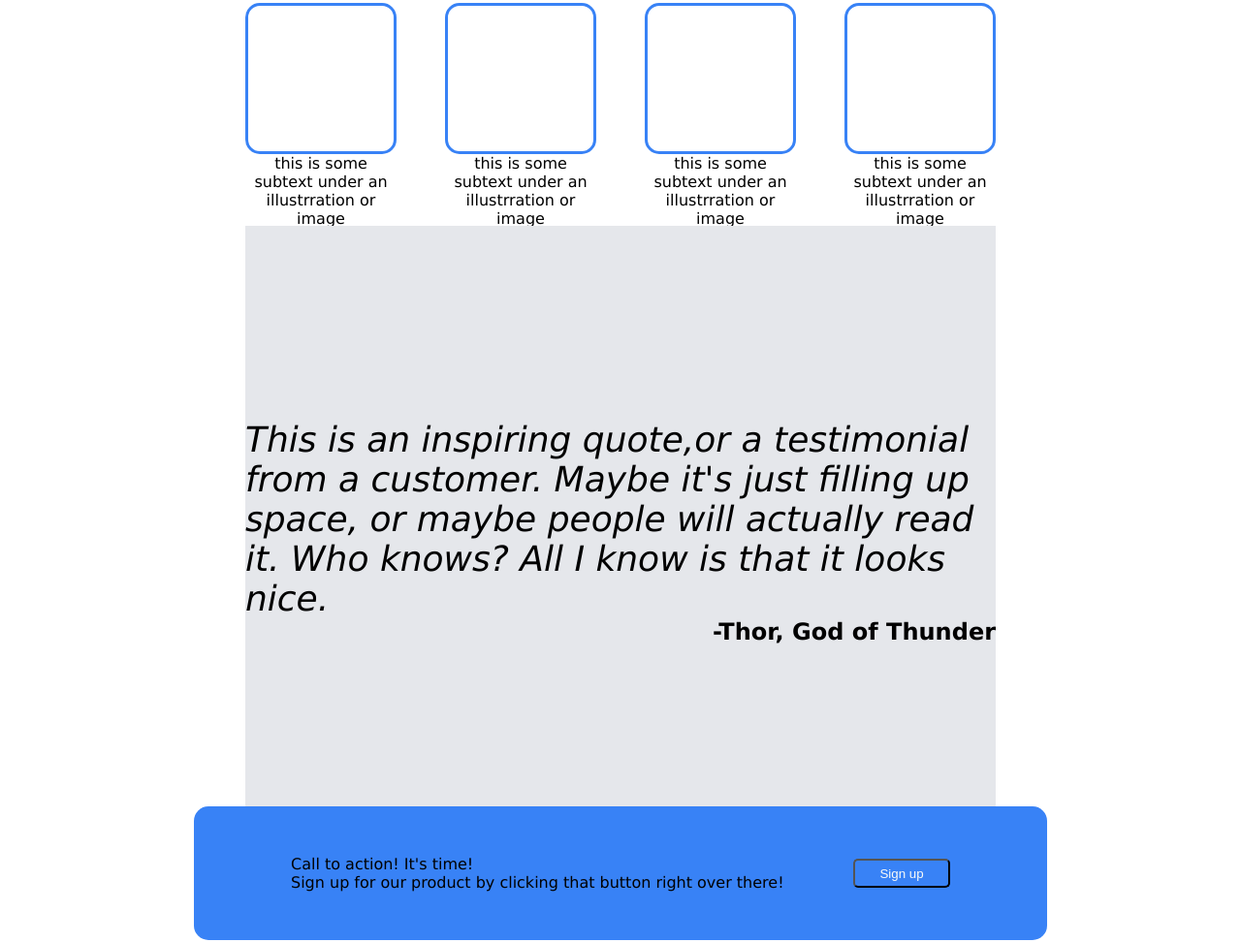
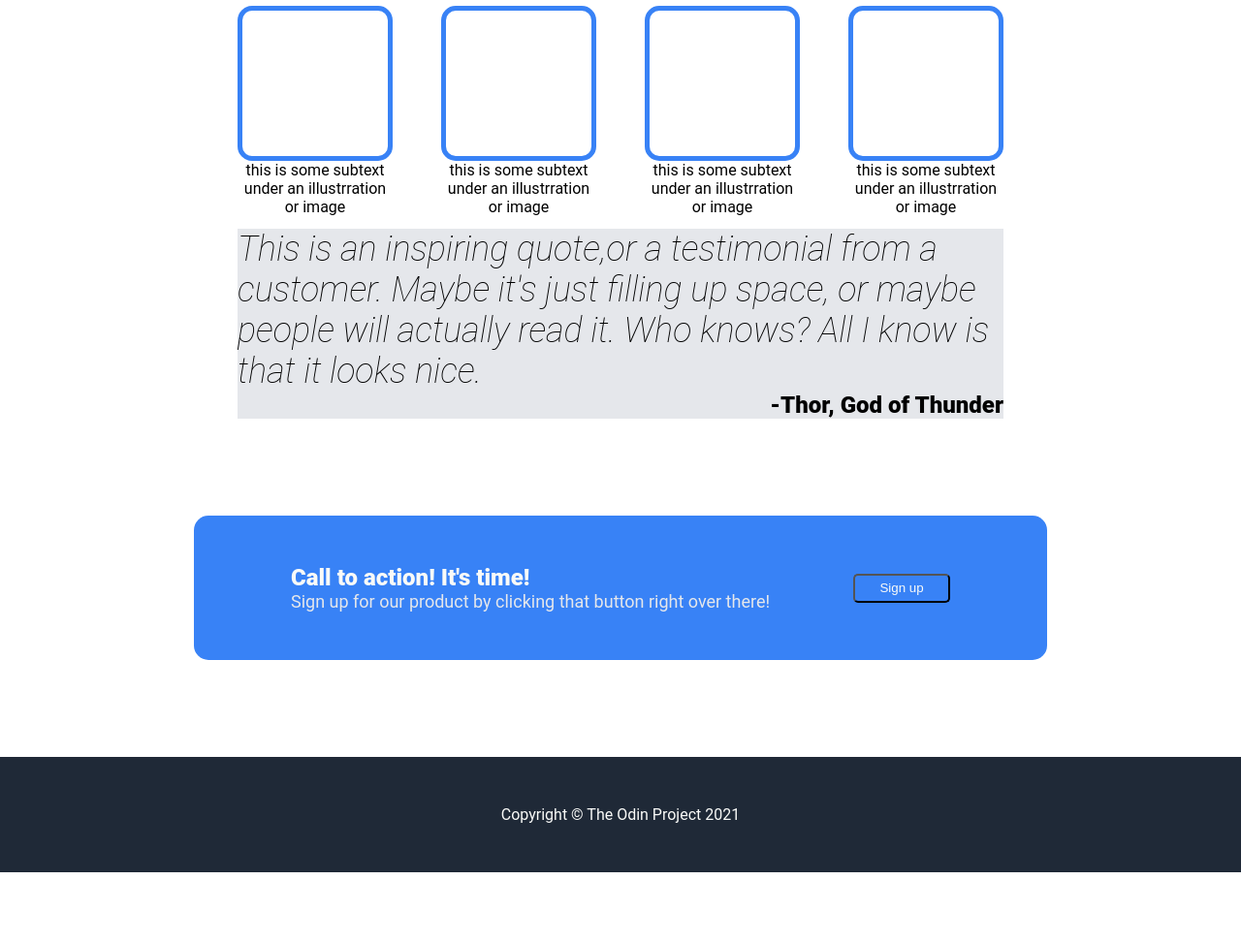
Before and after one commit to Louie3588/landing-page, a plain HTML site: page index.html in a window 1280 px wide. Shown: the part 571-1544 px from the top of the page at 97% size. After the commit the page ends 1471 px from the top, so only its background shows below. Drawn offline with Linux system fonts and the light colour scheme.

Commit message:
Adjust overall justification of content
adding the justification to the body element will
alow the entire html to flex throughout the entire
page

```diff
--- a/style.css
+++ b/style.css
@@ -1,9 +1,10 @@
 body{
-    font-family: 'Lucida Sans', 'Lucida Sans Regular', 'Lucida Grande', 'Lucida Sans Unicode', Geneva, Verdana, sans-serif;
+    font-family: 'Roboto', sans-serif;
     display: flex;
     flex-direction: column;
     margin: 0;
-    height: 100vh;
+    min-height: 100vh;
+    justify-content: space-between;
 
 }
 .hero{
@@ -36,10 +37,12 @@ ul{
 }
 a{
     text-decoration: none;
+    color: #e5e7eb;
 }
 .li,
 .subtext,
-.placeholder{
+.placeholder,
+.bottom-tail{
     font-size: 18px;
     color: #e5e7eb;
 }
@@ -81,8 +84,6 @@ button{
     flex-direction: column;
     align-items: center;
     padding: 30px 200px 100px;
-    height: 100vh;
-    justify-content: space-between;
 
 }
 .top-info{
@@ -111,7 +112,12 @@ button{
     border-style: solid;
     border-color: #3882f6;
     border-radius: 15px;
+    border-width: 5px;
 
+}
+.bottom-info{
+    display: flex;
+    padding: 200px 100px 100px;
 }
 .i-subtext{
     text-align: center;
@@ -120,13 +126,13 @@ button{
     display: flex;
     flex-direction: column;
     background-color: #e5e7eb;
-    padding: 200px 0px;
-    justify-content: flex-end;
+    /*padding: 200px 0px;
+    justify-content: flex-end;*/
 
 }
 .inspiring-quote{
     font-size: 36px;
-    font-weight: 100;
+    font-weight: lighter;
     font-style: italic;
 }
 .author{
@@ -142,5 +148,22 @@ button{
     border-radius: 15px;
     align-items: center;
     justify-content: space-between;
-    margin: 10px 200px 100px;
+    margin: -100px 200px 100px;
 }
+.top-tail{
+    color: #f9faf8;
+    font-weight: 900;
+    font-size: 24px;
+}
+.button button{
+    border-color: #e5e7eb;
+    border-width: 3px;
+
+}
+.footer{
+    display: flex;
+    background-color: #1f2937;
+    justify-content: center;
+    color: #f9faf8;
+    padding: 50px;
+}
```
